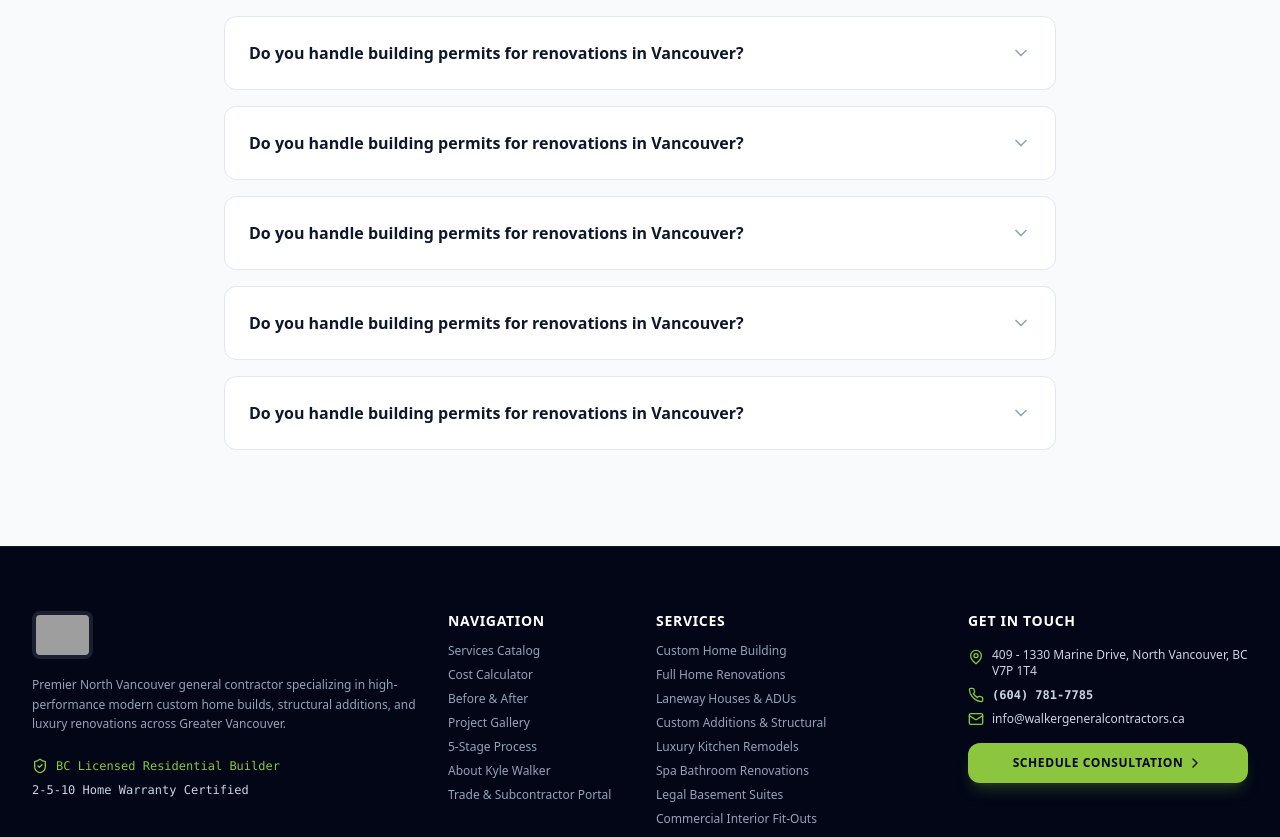
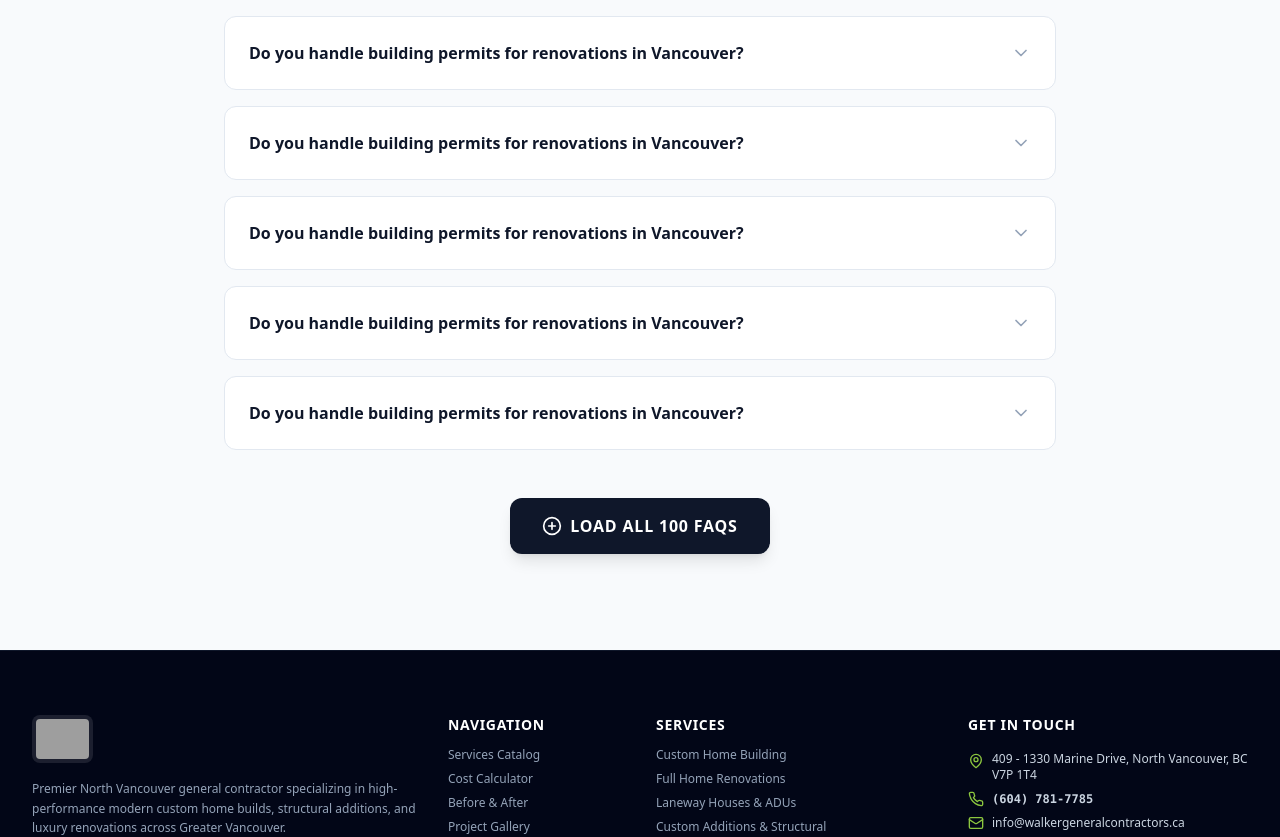
Before and after one commit to cam1352/walker-general-contractors, a React (Vite) app: page / in a window 1280 px wide. Shown: the part 9363-10200 px from the top of the page. Built offline with nearby package versions, Linux system fonts and the light colour scheme; grey boxes are pictures that could not be loaded.

Commit message:
Add Load All 100 FAQs button to FAQ component

```diff
--- a/src/components/FAQ.jsx
+++ b/src/components/FAQ.jsx
@@ -1,12 +1,13 @@
 import React, { useState } from 'react';
-import { ChevronDown, ChevronUp } from 'lucide-react';
+import { ChevronDown, ChevronUp, PlusCircle } from 'lucide-react';
 import faqsData from '../data/faqs.json';
 
 export default function FAQ() {
   const [openId, setOpenId] = useState(null);
+  const [showAll, setShowAll] = useState(false);
 
-  // Take the first 10 FAQs to display on the landing page
-  const displayFaqs = faqsData.slice(0, 10);
+  // If showAll is false, show 10. If true, show all 100.
+  const displayFaqs = showAll ? faqsData : faqsData.slice(0, 10);
 
   return (
     <section id="faq" className="py-24 bg-slate-50 border-t border-slate-200">
@@ -46,6 +47,18 @@ export default function FAQ() {
             </div>
           ))}
         </div>
+
+        {!showAll && (
+          <div className="mt-12 text-center">
+            <button
+              onClick={() => setShowAll(true)}
+              className="inline-flex items-center justify-center space-x-2 px-8 py-4 bg-slate-900 text-white rounded-xl font-bold uppercase tracking-wider hover:bg-[#8CC63F] hover:text-slate-950 transition-all shadow-lg"
+            >
+              <PlusCircle className="w-5 h-5" />
+              <span>Load All 100 FAQs</span>
+            </button>
+          </div>
+        )}
       </div>
     </section>
   );
```
